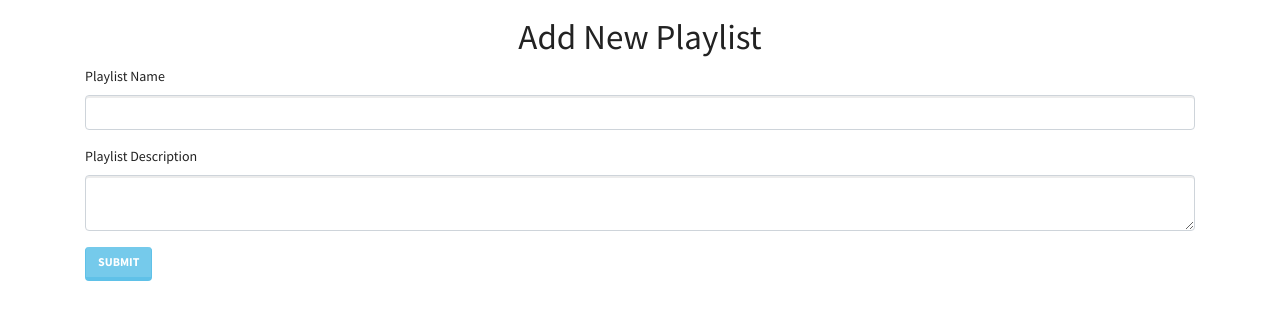
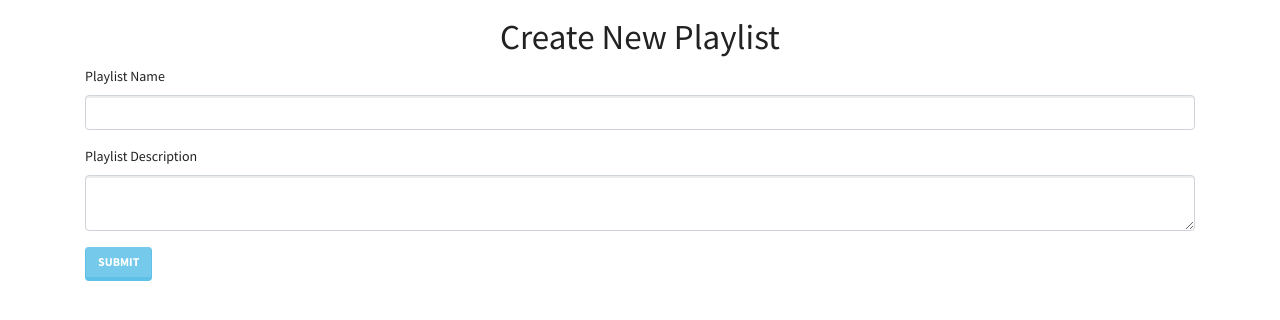
Before and after one commit to petitepirate/mystery4, a Flask app: page /playlists/add in a window 1280 px wide. Shown: the part 57-377 px from the top of the page. Run offline with Flask 2, Linux system fonts and the light colour scheme; some libraries are stand-ins or nearby versions.

Commit message:
final language tweaks

```diff
--- a/templates/add_song_to_playlist.html
+++ b/templates/add_song_to_playlist.html
@@ -2,7 +2,7 @@
 
 {% block content %}
 
-<h1 class="text-center">Add a song to {{ playlist.name }}</h1>
+<h1 class="text-center">Add a song to playlist: {{ playlist.name }}</h1>
 
 <form id="add-song-to-playlist"  method="POST">
   {{ form.hidden_tag() }}
--- a/templates/new_playlist.html
+++ b/templates/new_playlist.html
@@ -2,7 +2,7 @@
 
 {% block content %}
 
-<h1 class="text-center">Add New Playlist</h1>
+<h1 class="text-center">Create New Playlist</h1>
 
 <form id="add-playlist"  method="POST">
   {{ form.hidden_tag() }}
```
